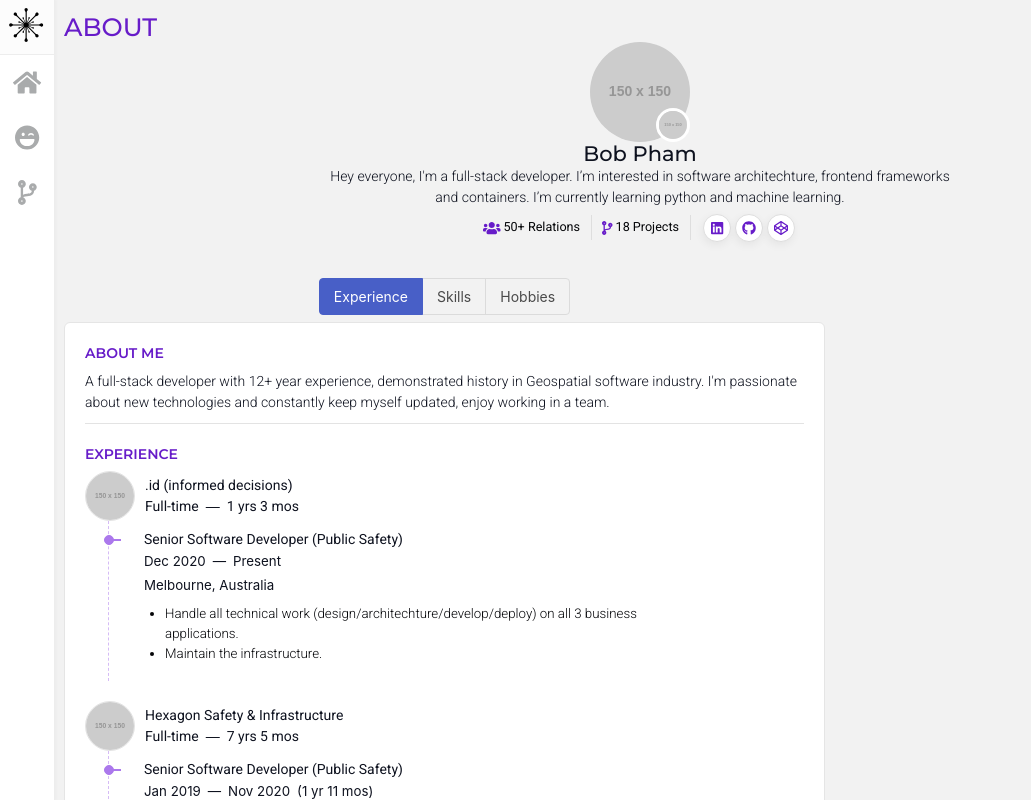
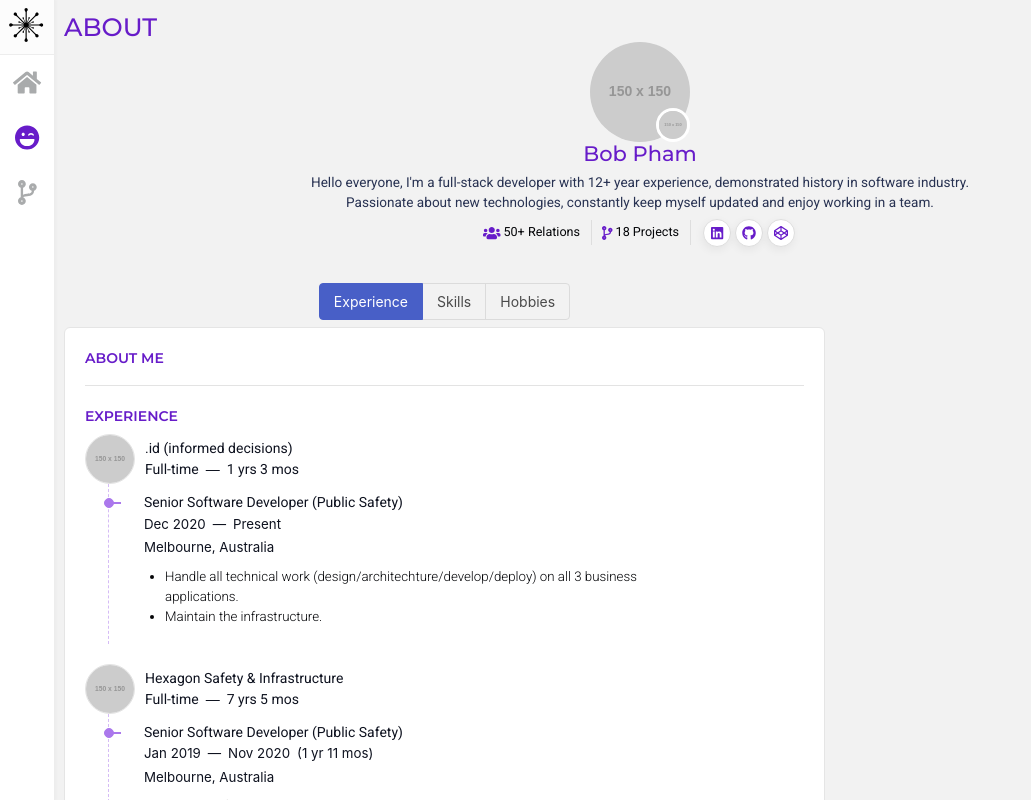
Before and after one commit to sagabob/tech-blog, a React (Create React App) app: page /about in a window 1280 px wide. Shown: the top 800 px of the page, without its empty margins (0-1031 px from the left). Built offline with nearby package versions, Linux system fonts and the light colour scheme.

Commit message:
work in progress

```diff
--- a/src/AppRoute.js
+++ b/src/AppRoute.js
@@ -2,7 +2,7 @@ import logo from './assests/images/logos/bobp_logo.svg';
 import { FontAwesomeIcon } from '@fortawesome/react-fontawesome'
 import { faHome, faLaughWink, faCodeBranch } from '@fortawesome/free-solid-svg-icons'
 import { selectedDarkIconColor } from './util/color'
-import { Outlet, Link } from "react-router-dom";
+import { Outlet,  NavLink } from "react-router-dom";
 
 function Navbar() {
     return (
@@ -15,13 +15,13 @@ function Navbar() {
                     <div className="lite-nav-bar">
                         <ul className="icon-menu">
                             <li>
-                                <Link to="/home"><FontAwesomeIcon icon={faHome} color={selectedDarkIconColor} /></Link>
+                                <NavLink to="/home" className={({ isActive }) => (isActive? 'is-active': "")}><FontAwesomeIcon icon={faHome} color={selectedDarkIconColor} /></NavLink>
                             </li>
                             <li>
-                                <Link to="/about"><FontAwesomeIcon icon={faLaughWink} color={selectedDarkIconColor} /></Link>
+                                <NavLink to="/about" className={({ isActive }) => (isActive? 'is-active': "")}><FontAwesomeIcon icon={faLaughWink} color={selectedDarkIconColor} /></NavLink>
                             </li>
                             <li>
-                                <Link to="/dashboard"><FontAwesomeIcon icon={faCodeBranch} color={selectedDarkIconColor} /></Link>
+                                <NavLink to="/dashboard" className={({ isActive }) => (isActive? 'is-active': "")}><FontAwesomeIcon icon={faCodeBranch} color={selectedDarkIconColor} /></NavLink>
                             </li>
                         </ul>
                     </div>
@@ -30,18 +30,18 @@ function Navbar() {
             </div>
             <div className="main-sidebar is-hidden-touch has-shadow">
                 <div className="sidebar-brand">
-                    <Link to="/"><img src={logo} alt="Tdp-logo-main" /></Link>
+                    <NavLink to="/"><img src={logo} alt="Tdp-logo-main" /></NavLink>
                 </div>
                 <div className="sidebar-inner">
                     <ul className="icon-menu">
                         <li>
-                            <Link to="/home"><FontAwesomeIcon icon={faHome} color={selectedDarkIconColor} /></Link>
+                            <NavLink to="/home"  className={({ isActive }) => (isActive? 'is-active': "")}><FontAwesomeIcon icon={faHome} color={selectedDarkIconColor} /></NavLink>
                         </li>
                         <li>
-                            <Link to="/about"><FontAwesomeIcon icon={faLaughWink} color={selectedDarkIconColor} /></Link>
+                            <NavLink to="/about" className={({ isActive }) => (isActive? 'is-active': "")}><FontAwesomeIcon icon={faLaughWink} color={selectedDarkIconColor} /></NavLink>
                         </li>
                         <li>
-                            <Link to="/dashboard"><FontAwesomeIcon icon={faCodeBranch} color={selectedDarkIconColor} /></Link>
+                            <NavLink to="/dashboard" className={({ isActive }) => (isActive? 'is-active': "")}><FontAwesomeIcon icon={faCodeBranch} color={selectedDarkIconColor} /></NavLink>
                         </li>
                     </ul>
                 </div>
--- a/src/assests/scss/saga/pages/_user_profile.scss
+++ b/src/assests/scss/saga/pages/_user_profile.scss
@@ -12,9 +12,6 @@
             max-width: 300px;
         }
 
-        .h-avatar {
-            margin: 0 auto 12px auto;
-        }
         .avatar {
             width: 100px;
             height: 100px;
@@ -26,6 +23,7 @@
             height: 34px;
             width: 34px;
         }
+    }
 
     .title {
         margin-bottom: 6px;
@@ -33,11 +31,12 @@
     }
 
     .bio-introduction {
-            font-size: 0.95rem;
-            max-width: 550px;
+        font-size: 0.97rem;
+        max-width: 700px;
         margin: 0 auto;
-            line-height: 1.2;
-        }
+        line-height: 1.5;
+        color: $dark-lite-text  !important;
+        font-weight: 400;
     }
 
     .profile-stats {
@@ -152,7 +151,7 @@
                                 font-family: $font;
                                 display: block;
 
-                                span{
+                                span {
                                     padding-right: 0.5rem;
                                 }
                             }
--- /dev/null
+++ b/src/content/profile.json
@@ -0,0 +1,21 @@
+{
+    "introduction": [
+        "Hello everyone, I'm a full-stack developer with 12+ year experience, demonstrated history in software industry.",
+        "Passionate about new technologies, constantly keep myself updated and enjoy working in a team."
+    ],
+    "stat":{
+        "connection": "50+ Relations",
+        "projects": "18 Projects"
+    },
+    "links": {
+        "linkedin": "https://www.linkedin.com/in/bob-pham-93937973/",
+        "github" : "https://github.com/sagabob/",
+        "codepen": "https://codepen.io/b_pham/"
+    },
+    "experience":{
+        "technical_description": {
+            "description": "",
+            "highlights": []
+        }
+    }
+}
--- a/src/panels/IntroductionPanel.js
+++ b/src/panels/IntroductionPanel.js
@@ -8,8 +8,9 @@ const Introduction = () => {
                     <h4>About Me</h4>
                 </div>
                 <div className="section-content">
-                    <p className="description">A full-stack developer with 12+ year experience, demonstrated history in Geospatial software industry.
-                        I'm passionate about new technologies and constantly keep myself updated, enjoy working in a team. </p>
+                    <p className="bio-description">
+
+                    </p>
                 </div>
             </div>
             <div className="profile-card-section">
--- a/src/panels/ProfileHeader.js
+++ b/src/panels/ProfileHeader.js
@@ -3,34 +3,36 @@ import { FontAwesomeIcon } from '@fortawesome/react-fontawesome'
 import { faCodeBranch, faUsers } from '@fortawesome/free-solid-svg-icons'
 import { faLinkedin, faGithub, faCodepen } from '@fortawesome/free-brands-svg-icons'
 import { selectedPrimaryColor } from '../util/color'
+import profileData from '../content/profile.json'
 
 const ProfileHeader = () => {
     return <>
         <div className="profile-header has-text-centered">
             <div className="h-avatar is-xl">
-                <img className="avatar" src="https://via.placeholder.com/150x150" alt="personal-logo"/>
+                <img className="avatar" src="https://via.placeholder.com/150x150" alt="personal-logo" />
                 <img className="badge" src="https://via.placeholder.com/150x150" alt="location" />
             </div>
             <h3 className="title is-4 is-narrow is-thin no-bottom-margin">Bob Pham</h3>
             <p className="bio-introduction">
-                Hey everyone, I'm a full-stack developer. I’m interested in software architechture, frontend frameworks<br />
-                and containers. I’m currently learning python and machine learning.
+                {profileData.introduction[0]}
+                <br />
+                {profileData.introduction[1]}
             </p>
             <div className="profile-stats">
                 <div className="profile-stat">
                     <FontAwesomeIcon icon={faUsers} color={selectedPrimaryColor} />
-                    <span>50+ Relations</span>
+                    <span>{profileData.stat.connection}</span>
                 </div>
                 <div className="separator"></div>
                 <div className="profile-stat">
                     <FontAwesomeIcon icon={faCodeBranch} color={selectedPrimaryColor} />
-                    <span>18 Projects</span>
+                    <span>{profileData.stat.projects}</span>
                 </div>
                 <div className="separator"></div>
                 <div className="socials">
-                    <a> <FontAwesomeIcon icon={faLinkedin} color={selectedPrimaryColor} /></a>
-                    <a> <FontAwesomeIcon icon={faGithub} color={selectedPrimaryColor} /></a>
-                    <a> <FontAwesomeIcon icon={faCodepen} color={selectedPrimaryColor} /></a>
+                    <a href={profileData.links.linkedin} target="_blank"> <FontAwesomeIcon icon={faLinkedin} color={selectedPrimaryColor} /></a>
+                    <a href={profileData.links.github} target="_blank"> <FontAwesomeIcon icon={faGithub} color={selectedPrimaryColor} /></a>
+                    <a href={profileData.links.codepen} target="_blank"> <FontAwesomeIcon icon={faCodepen} color={selectedPrimaryColor} /></a>
                 </div>
             </div>
         </div>
```
Lines whose indentation alone changed are shown as unchanged.
